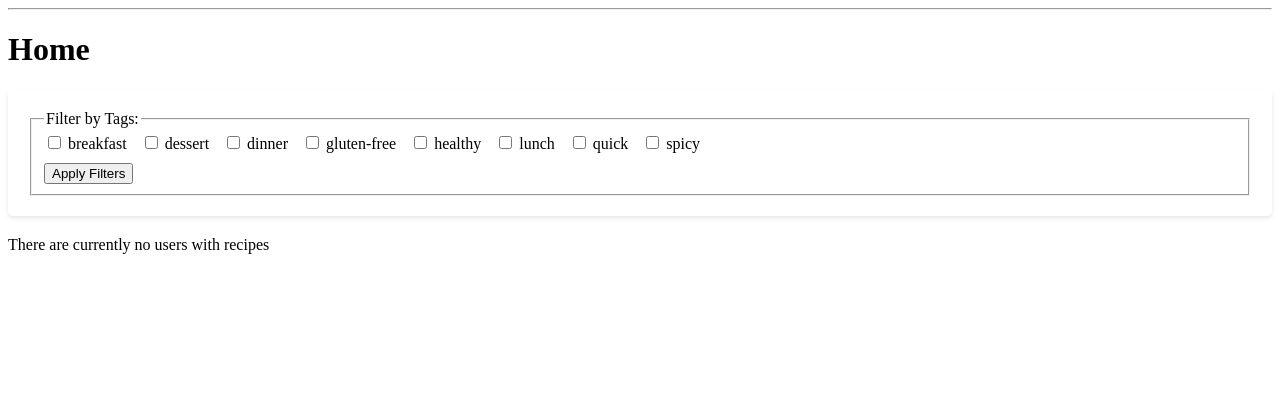
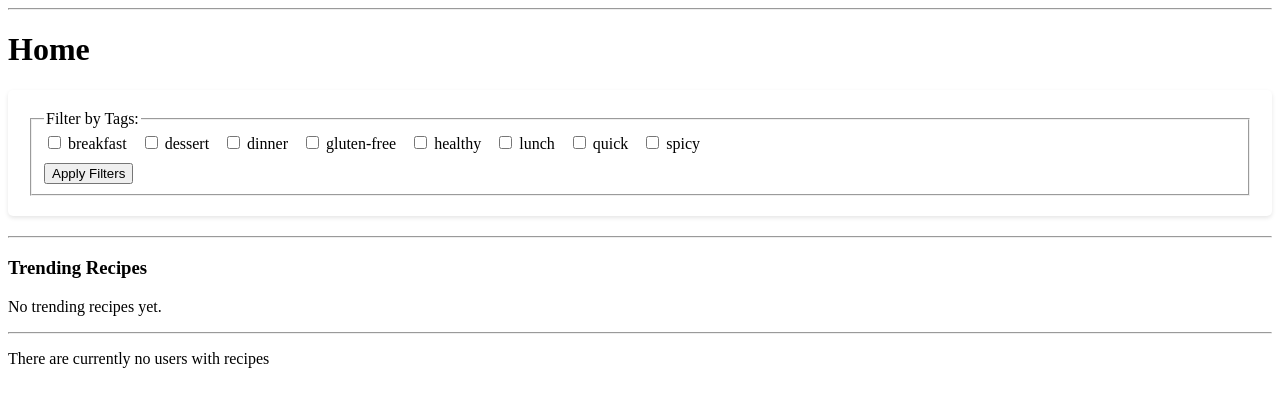
Before and after one commit to adrian8284/RecipeWebApp, a Flask app: page / in a window 1280 px wide. Shown: the part 89-496 px from the top of the page. Run offline with Flask 3, Linux system fonts and the light colour scheme; data comes from the database, SQL or seed files in the repository.

Commit message:
recovering

```diff
--- a/app/models.py
+++ b/app/models.py
@@ -49,6 +49,7 @@ class Recipe(db.Model):
     ingredients = db.Column(db.Text, nullable=False)
     instructions = db.Column(db.Text, nullable=False)
     date_created = db.Column(db.Date, default=date.today)
+    views = db.Column(db.Integer, default=0)
     # Foreign key to link recipe to user
     user_id = db.Column(db.Integer, db.ForeignKey(User.id), index=True)
 
--- a/app/routes.py
+++ b/app/routes.py
@@ -21,6 +21,7 @@ def show_recipes():
 def home():
     users = User.query.all()
     tags = Tag.query.order_by(Tag.name).all()
+    trending_recipes = Recipe.query.order_by(Recipe.views.desc()).limit(5).all()
     selected_tags = []
     filtered_recipes = None
 
@@ -38,7 +39,7 @@ def home():
         else:
             flash('Please select at least one tag.', 'error')
 
-    return render_template("home.html", users=users, tags=tags, selected_tags=selected_tags, filtered_recipes=filtered_recipes)
+    return render_template("home.html", users=users, tags=tags, selected_tags=selected_tags, filtered_recipes=filtered_recipes,trending_recipes=trending_recipes)
 
 @myapp_obj.route("/search", methods=['GET', 'POST'])
 def search():
@@ -66,6 +67,9 @@ def show_recipe(integer):
     recipe = Recipe.query.get_or_404(integer)
     comment_form = CommentForm()
     rating_form = RatingForm()
+
+    recipe.views += 1
+    db.session.commit()
 
     if comment_form.validate_on_submit():
         comment = Comment(
--- a/app/templates/home.html
+++ b/app/templates/home.html
@@ -23,6 +23,23 @@
             </div>
         </fieldset>
     </form>
+
+    <!-- Display Trending Recipes -->
+    <hr>
+    <h3>Trending Recipes</h3>
+    {% if top_trending %}
+    <ul>
+        {% for recipe in top_trending %}
+        <li>
+            <a href="{{ url_for('show_recipe', integer=recipe.id) }}">{{ recipe.title }}</a>
+            — {{ recipe.views }} view(s)
+        </li>
+        {% endfor %}
+    </ul>
+    {% else %}
+    <p>No trending recipes yet.</p>
+    {% endif %}
+    <hr>
 
     <!-- Display Filtered Recipes or All Recipes -->
     {% if filtered_recipes is not none %}
```
